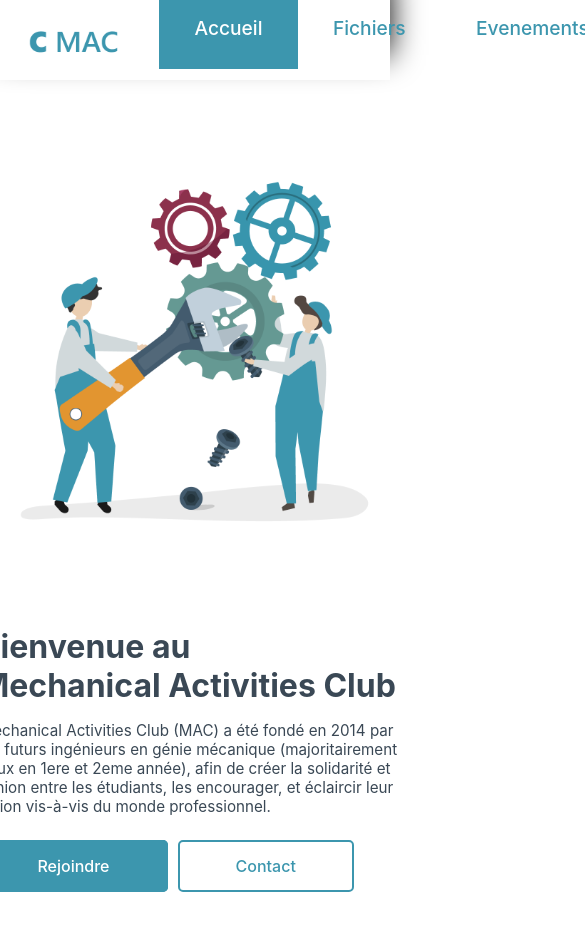
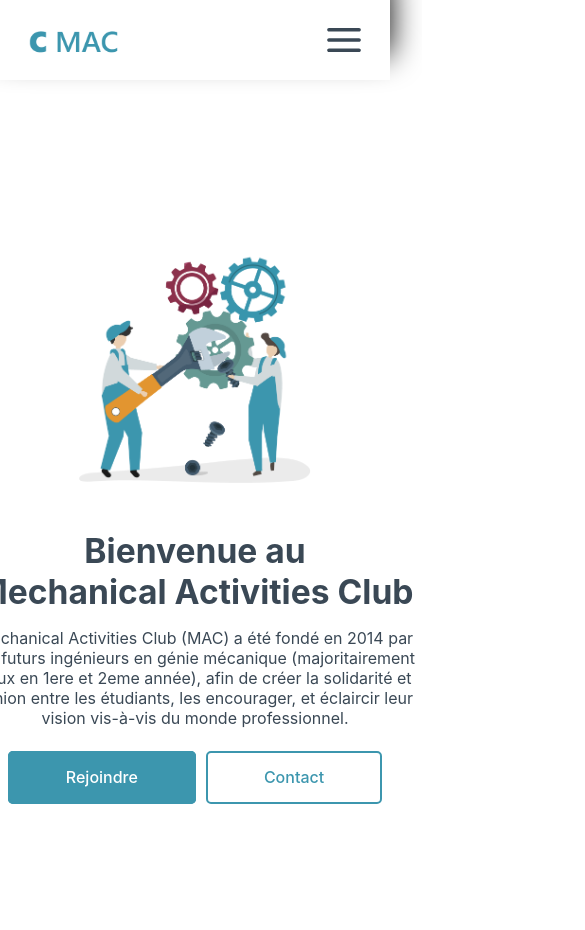
Before and after one commit to addayounes/mac, a React (Create React App) app: page / in a window 390 px wide. Shown: the top 930 px of the page, 585 px wide, since content can reach past the window. Built offline with nearby package versions, Linux system fonts and the light colour scheme.

Commit message:
3rd commit

```diff
--- a/src/App.js
+++ b/src/App.js
@@ -2,6 +2,8 @@ import { BrowserRouter, Route } from "react-router-dom";
 import Navbar from "./Components/navbar/Navbar";
 import page from "./Components/page";
 import LandingPage from "./Pages/Landing Page/LandingPage";
+import Content from "./Pages/Section/Content";
+import { sectionData } from './Pages/Section/Data'
 
 function App() {
   return (
@@ -11,6 +13,7 @@ function App() {
           <Navbar />
           <Route path="/siruis" component={page} />
           <Route exact path="/" component={LandingPage} />
+          <Route exact path="/about" component={Content} {...sectionData} />
         </div>
       </BrowserRouter>
 
--- a/src/Components/navbar/Navbar.css
+++ b/src/Components/navbar/Navbar.css
@@ -3,8 +3,16 @@
     --dark-clr: #3A4855;
 }
 
+.menu,.exit {
+    width: 34px;
+    display: none;
+}
+#hidden {
+    display: flex;
+}
+
 header {
-    width: 100vw;
+    width: 100%;
     height: 80px;
     background-color: white;
     box-shadow: 0px -25px 32px black;
@@ -39,11 +47,53 @@ header nav > ul {
 header nav > ul li a {
     text-decoration: none;
     color: var(--accent-clr);
-    font-size: 1.2rem;
+    font-size: 1rem;
     font-weight: 500;
-    padding: 29px 2.2rem;
+    padding: 30px 2.2rem;
 }
 header nav > ul li a:hover,.active {
     background-color: var(--accent-clr);
     color: white;
 }
+
+
+@media only screen and (max-width: 1200px) {
+    nav  {
+        display: none;
+    }
+    .menu,.exit {
+        display: flex;
+        justify-content: flex-end;
+        cursor: pointer;
+        transition: .3s ease;
+    }
+    #hidden > ul {
+        flex-direction: column;
+        width: 100%;
+        position: absolute;
+        left: 0;
+        top: 80px;
+        display: flex;
+        align-items: center;
+        background-color: var(--accent-clr);
+    }
+
+    header #hidden > ul li a {
+        padding: 20px 50px;
+        color: white;
+        text-align: center;
+    }
+    header #hidden > ul li {
+        margin: 22.5px 50px;
+     }
+    header #hidden > ul li a:hover,.active {
+        background-color: transparent;
+        color: var(--dark-clr);
+    }
+
+    /* header #hidden > ul li:hover .nested-ul{
+        display: flex;
+        flex-direction: column;
+    } */
+
+  }
--- a/src/Components/navbar/Navbar.jsx
+++ b/src/Components/navbar/Navbar.jsx
@@ -1,20 +1,28 @@
-import React from 'react'
+import React, { useState } from 'react'
 import { NavLink } from 'react-router-dom'
 import './Navbar.css'
 import logo from '../../images/logo.png'
+import menu from '../../images/menu.svg'
+import exit from '../../images/exit.svg'
 
 const Navbar = () => {
+
+    const [toggleNavBar, setToggleNavBar] = useState(false)
+
+    const handleMenuClick = () => {
+        setToggleNavBar(!toggleNavBar)
+    }
     return (
         <header>
             <div className="container">
                 <img className="logo" src={logo} alt='logo' />
-                <nav>
-                    <ul>
+                <nav id={toggleNavBar ? 'hidden' : ''}>
+                    <ul onClick={handleMenuClick}>
                         <li><NavLink exact to="/">Accueil</NavLink></li>
                         <li><NavLink to="/fichiers">Fichiers</NavLink></li>
                         <li>
                             <NavLink to="/events">Evenements
-                            <ul className="nested-ul">
+                            <ul className='nested-ul'>
                                 <li><NavLink to="/10talk">10Talk</NavLink></li>
                                 <li><NavLink to="/charity">Charity</NavLink></li>
                                 <li><NavLink to="/macday">MAC day</NavLink></li>
@@ -38,6 +46,8 @@ const Navbar = () => {
                         <li><NavLink to="/contact">Contact</NavLink></li>
                     </ul>
                 </nav>
+                {toggleNavBar ? <img onClick={handleMenuClick} className="exit" src={exit} alt='exit' />
+                 : <img onClick={handleMenuClick} className="menu" src={menu} alt='menu' />}
             </div>
         </header>
     )
--- a/src/Pages/Landing Page/LandingPage.css
+++ b/src/Pages/Landing Page/LandingPage.css
@@ -29,21 +29,22 @@
 }
 
 .home__right img {
-    width: 35rem;
+    width: 80%;
+    float: right;
 }
 
 /* *********** media queries *********** */
 
 @media only screen and (max-width: 1200px) {
     .home__right img {
-        width: 30rem;
+        min-width: 50%;
     }
     .home__left h1,span{
-        font-size: 2rem;
+        font-size: 2.1rem;
     }
     .home__left p {
         width: 45ch;
-        font-size: .95rem;
+        font-size: 1rem;
         margin: 1rem 0 2.5rem;
 
     }
@@ -53,12 +54,15 @@
     .home__wrapper {
         margin: 4rem auto;
         flex-direction: column-reverse;
+        justify-content: center;
     }
     .home__left{
         margin: 2rem 0;
+        text-align: center;
     }
-    .home__right img {
-        width: 25rem;
+    .home__right{
+        display: flex;
+        justify-content: center;
     }
 
   }
--- /dev/null
+++ b/src/Pages/Section/Content.jsx
@@ -0,0 +1,25 @@
+import React from 'react'
+import Button from '../../Components/button/Button'
+
+const Content = ({sectionData}) => {
+
+    const sectionStyle = {
+        display: 'flex',
+        flexDirection: sectionData.flexDirection,
+    }
+
+    return (
+        <section style={sectionStyle}>
+            <div className="section__right">
+                <img src={sectionData.img} alt="img"/>
+            </div>
+            <div className="section__left">
+                <h2>{sectionData.headline}</h2>
+                <p>{sectionData.paragraph}</p>
+                {sectionData.btn && <Button text={sectionData.buttonLabel} color="white" bgColor="#3C96AE" border={false} hover={false} size="1rem"  />}
+            </div>
+        </section>
+    )
+}
+
+export default Content
--- /dev/null
+++ b/src/Pages/Section/Data.js
@@ -0,0 +1,10 @@
+
+
+export const sectionData = {
+    img:'../../images/logo.png',
+    headline:'what is mac',
+    paragraph:'lorem20',
+    flexDirection:"row",
+    btn:false,
+    buttonLabel:'hey',
+}
```
Also changed, not shown: src/images/exit.svg (added), src/images/menu.svg (added).
